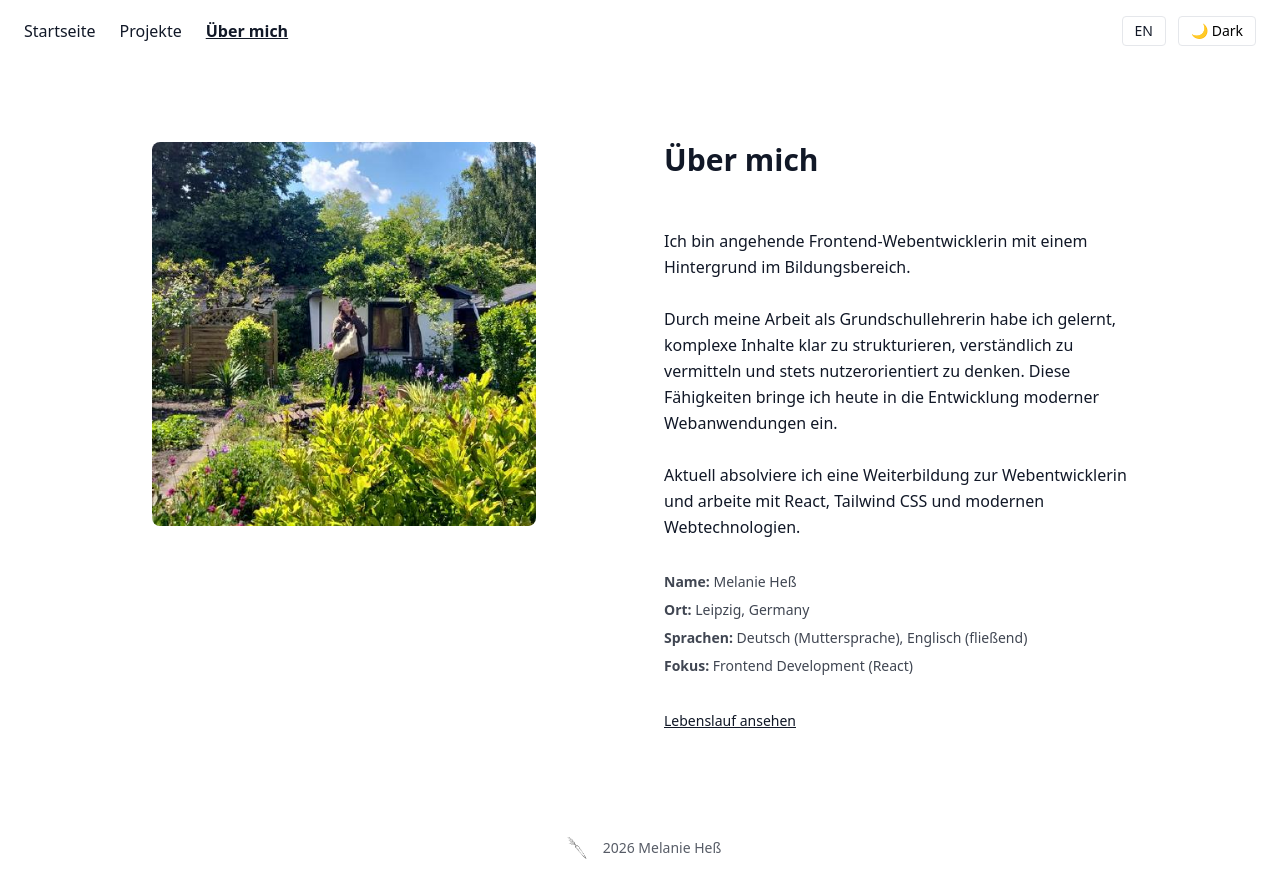
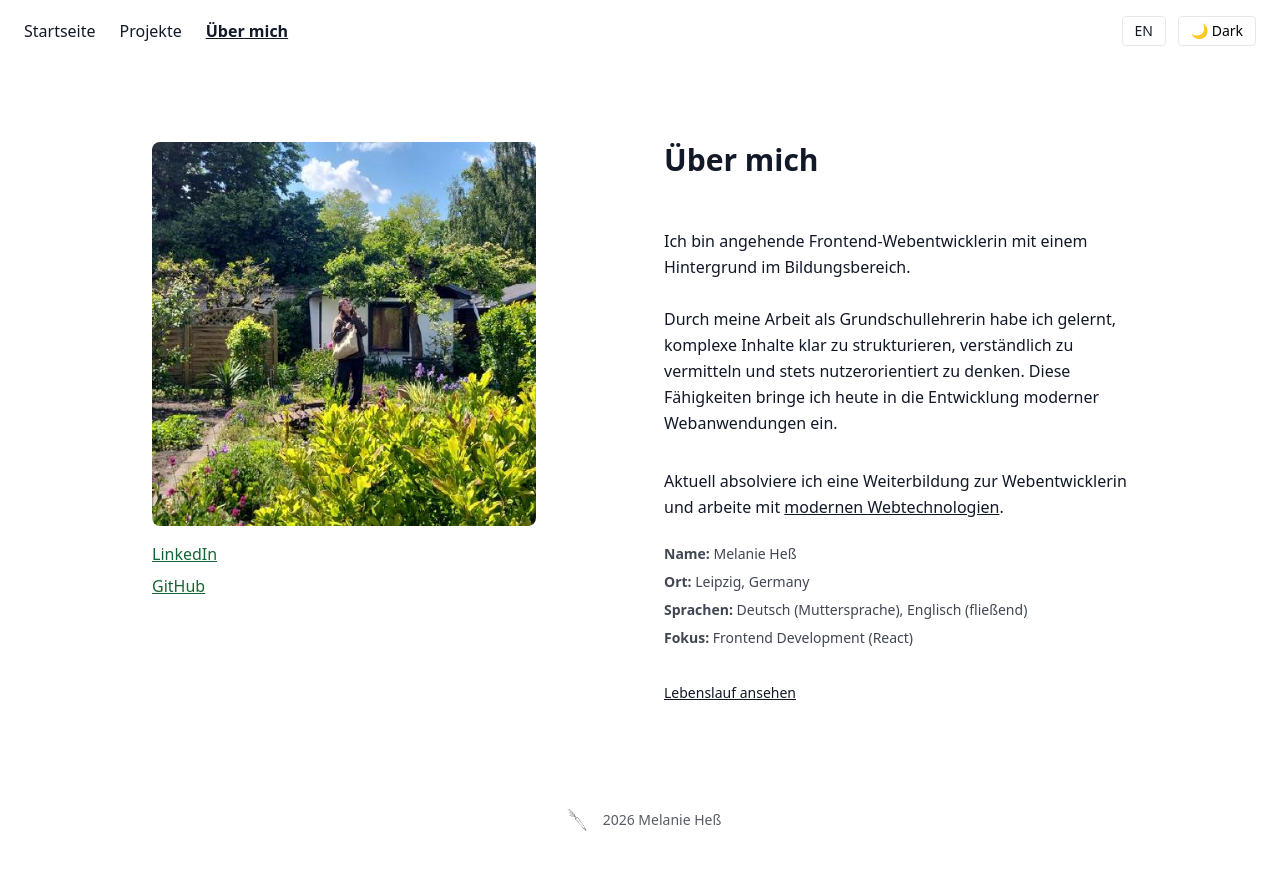
Before and after one commit to MelaTheCreator/portfolio, a React (Vite) app in the folder application/: page /about in a window 1280 px wide. After the commit the page ends 856 px from the top, so only its background shows below. Built offline with nearby package versions, Linux system fonts and the light colour scheme.

Commit message:
style: minor UI improvements across multiple sections

```diff
--- a/application/package.json
+++ b/application/package.json
@@ -14,6 +14,7 @@
     "react": "^19.2.0",
     "react-dom": "^19.2.0",
     "react-router-dom": "^7.13.1",
+    "react-simple-typewriter": "^5.0.1",
     "react-to-print": "^3.3.0"
   },
   "devDependencies": {
--- a/application/src/components/Footer.jsx
+++ b/application/src/components/Footer.jsx
@@ -41,7 +41,7 @@ export default function Footer() {
         origin: { y: 0.6 },
       });
     } else {
-      console.log("Do you know the Konami-Code?");
+      console.log("You may touch the carrot, if you know the Konami-Code?");
       alert(
         "Don’t touch my carrot, unless you know how the bunny hops...up, up, down...?",
       );
--- a/application/src/data/content.de.js
+++ b/application/src/data/content.de.js
@@ -14,8 +14,10 @@ export const contentDE = {
 Ich bin angehende Frontend-Webentwicklerin mit einem Hintergrund im Bildungsbereich.
 
 Durch meine Arbeit als Grundschullehrerin habe ich gelernt, komplexe Inhalte klar zu strukturieren, verständlich zu vermitteln und stets nutzerorientiert zu denken. Diese Fähigkeiten bringe ich heute in die Entwicklung moderner Webanwendungen ein.
-
-Aktuell absolviere ich eine Weiterbildung zur Webentwicklerin und arbeite mit React, Tailwind CSS und modernen Webtechnologien.
-    `,
+ `,
+    contact: {
+      linkedin: "https://www.linkedin.com/in/mela-heß-1695ab3a7/",
+      github: "https://github.com/MelaTheCreator",
+    },
   },
 };
--- a/application/src/data/content.en.js
+++ b/application/src/data/content.en.js
@@ -17,9 +17,10 @@ I am an aspiring frontend web developer with a background in education.
 Through my work as a primary school teacher, I developed a strong ability to structure complex
 content clearly, communicate effectively, and consistently focus on user needs. I now apply these
 skills to building modern web applications.
-
-I am currently training as a web developer and working with React, Tailwind CSS and modern web
-technologies.
-    `,
+ `,
+    contact: {
+      linkedin: "https://www.linkedin.com/in/mela-heß-1695ab3a7/",
+      github: "https://github.com/MelaTheCreator",
+    },
   },
 };
--- a/application/src/data/projects.en.js
+++ b/application/src/data/projects.en.js
@@ -1,11 +1,13 @@
 export const projectsEN = [
   {
-    title: "Learning Platform for Primary School Children",
+    title: "Schlaupause – Learning Platform for Children",
     description:
-      "This learning platform was developed with a strong focus on clear structure and intuitive access for children. Emphasis was placed on understandable user guidance, simple navigation, and a calm, well-organized design.",
+      "Schlaupause is a collaborative project developed together with a friend. The goal is to provide children with a playful yet structured access to learning content, with a strong focus on clear navigation, calm design, and age-appropriate user guidance.",
     learnings:
-      "Designing user-centered interfaces, working with React components, and structuring UI logic clearly.",
+      "Collaborative teamwork, joint feature planning, UI decision-making, and implementing React applications in a shared development process.",
     tech: ["React", "Tailwind CSS", "JavaScript"],
+    link: "https://github.com/imkehoegden/schlaupause",
+    site: "https://imkehoegden.github.io/schlaupause/",
   },
   {
     title: "Tarot Card Web Application",
@@ -16,13 +18,4 @@ export const projectsEN = [
     tech: ["HTML", "CSS", "JavaScript"],
     link: "",
   },
-  {
-    title: "Schlaupause – Learning Platform for Children",
-    description:
-      "Schlaupause is a collaborative project developed together with a friend. The goal is to provide children with a playful yet structured access to learning content, with a strong focus on clear navigation, calm design, and age-appropriate user guidance.",
-    learnings:
-      "Collaborative teamwork, joint feature planning, UI decision-making, and implementing React applications in a shared development process.",
-    tech: ["React", "Tailwind CSS", "JavaScript"],
-    link: "https://github.com/imkehoegden/schlaupause",
-  },
 ];
--- a/application/src/main.css
+++ b/application/src/main.css
@@ -10,7 +10,6 @@ body {
 }
 
 header {
-  background-color: #6069bd;
   padding: 1rem 2rem;
   display: flex;
   gap: 2rem;
--- a/application/src/pages/About.jsx
+++ b/application/src/pages/About.jsx
@@ -1,13 +1,43 @@
 import { Link } from "react-router-dom";
 import { useLanguage } from "../context/LanguageContext";
 import profileImg from "../assets/profile.jpeg";
+import { useState, useEffect } from "react";
 
 export default function About() {
   const { content, language } = useLanguage();
   const { about } = content;
 
+  const skills = ["React", "TypeScript", "JavaScript", "SQL", "HTML", "CSS"];
+
+  const [showSkills, setShowSkills] = useState(false);
+  const [currentSkill, setCurrentSkill] = useState("");
+  const [skillIndex, setSkillIndex] = useState(0);
+
+  const handleClick = () => {
+    setShowSkills(true);
+    setCurrentSkill("");
+    setSkillIndex(0);
+  };
+
+  useEffect(() => {
+    if (showSkills && skillIndex < skills.length) {
+      const timeout = setTimeout(() => {
+        setCurrentSkill(skills[skillIndex]);
+        setSkillIndex(skillIndex + 1);
+      }, 1000);
+      return () => clearTimeout(timeout);
+    }
+    if (skillIndex === skills.length && showSkills) {
+      const hideTimeout = setTimeout(() => {
+        setShowSkills(false);
+        setCurrentSkill("");
+      }, 1500);
+      return () => clearTimeout(hideTimeout);
+    }
+  }, [skillIndex, showSkills, skills]);
+
   return (
-    <section className="px-6 py-20 max-w-5xl mx-auto">
+    <section className="px-6 py-20 max-w-5xl mx-auto relative">
       <div className="grid gap-12 md:grid-cols-2 items-start">
         <div>
           <img
@@ -19,6 +49,24 @@ export default function About() {
             }
             className="rounded-lg w-full max-w-sm"
           />
+          <div className="mt-4 flex flex-col space-y-2">
+            <a
+              href={about.contact.linkedin}
+              target="_blank"
+              rel="noopener noreferrer"
+              className="text-green-800 underline"
+            >
+              LinkedIn
+            </a>
+            <a
+              href={about.contact.github}
+              target="_blank"
+              rel="noopener noreferrer"
+              className="text-green-800 underline"
+            >
+              GitHub
+            </a>
+          </div>
         </div>
 
         <div>
@@ -28,7 +76,28 @@ export default function About() {
             {about.text}
           </p>
 
-          <ul className="text-sm space-y-2 opacity-80 mb-8">
+          <p className="leading-relaxed whitespace-pre-line mb-4">
+            {language === "de"
+              ? "Aktuell absolviere ich eine Weiterbildung zur Webentwicklerin und arbeite mit "
+              : "I am currently completing a training program to become a web developer and work with "}
+            <span
+              className="text-grey-600 underline cursor-pointer"
+              onClick={handleClick}
+            >
+              {language === "de"
+                ? "modernen Webtechnologien"
+                : "modern web technologies"}
+            </span>
+            .
+          </p>
+
+          {showSkills && (
+            <div className="mt-4 text-green-700 font-bold text-xl">
+              {currentSkill}
+            </div>
+          )}
+
+          <ul className="text-sm space-y-2 opacity-80 mb-8 mt-6">
             <li>
               <strong>{language === "de" ? "Name:" : "Name:"}</strong> Melanie
               Heß
```
Also changed, not shown: 1 other file (tests, documents, lock files or other folders).
